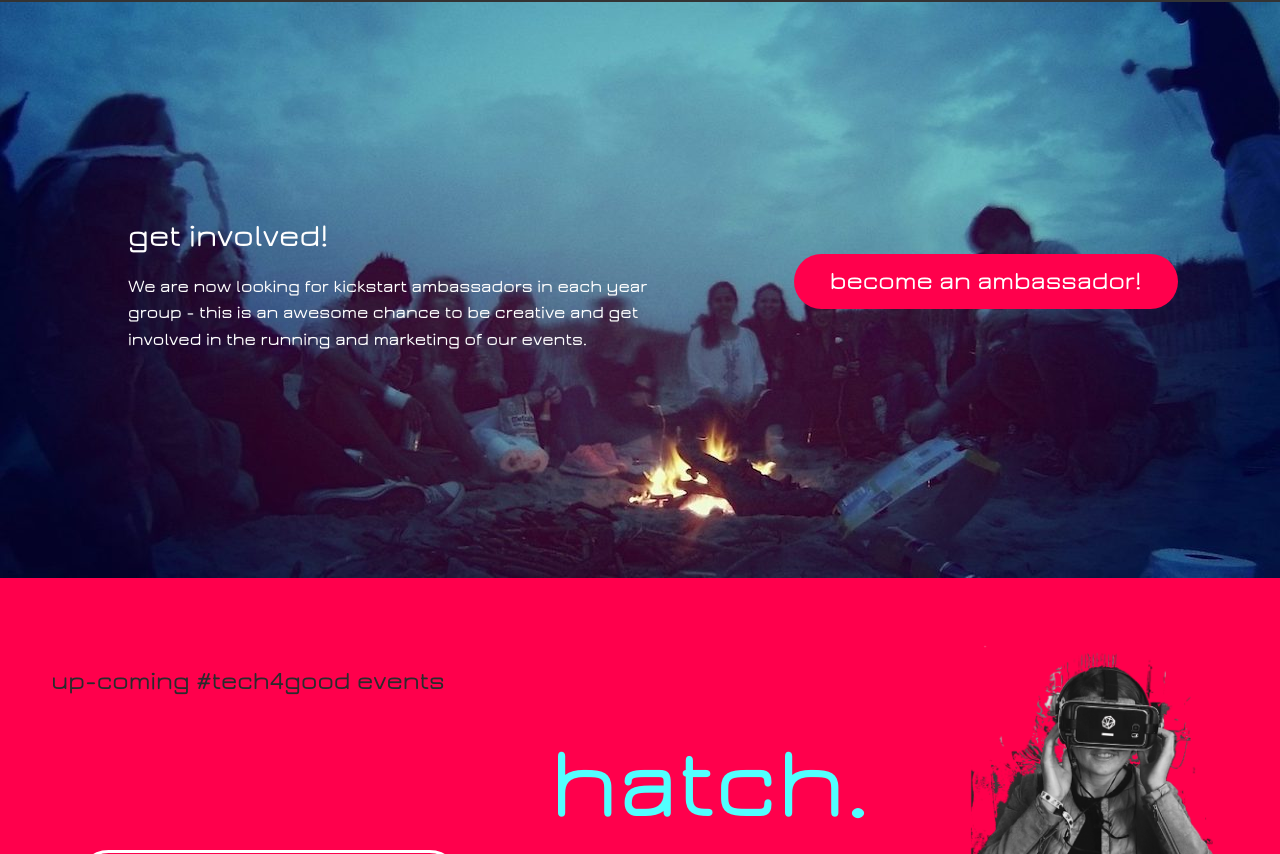
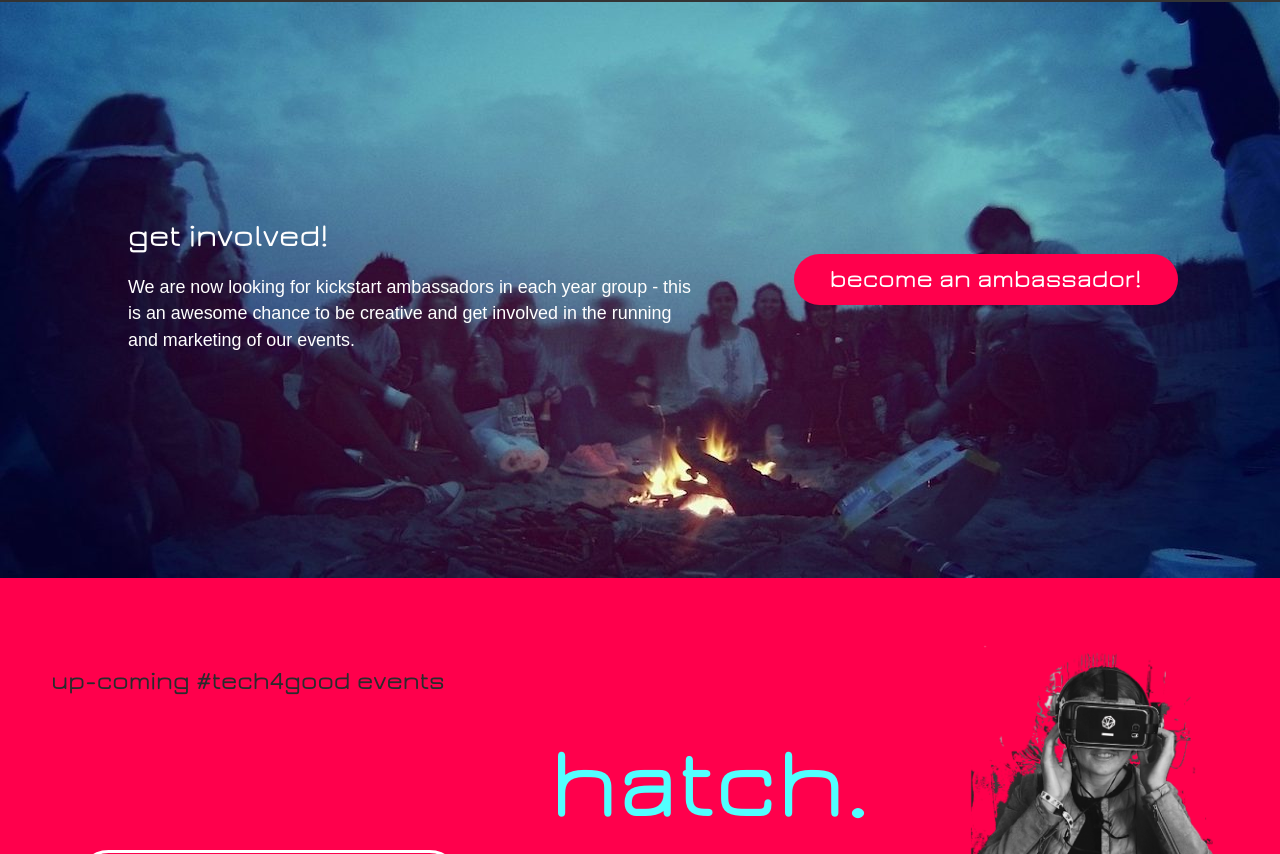
Before and after one commit to la16/kickstartsociety.github.io, a plain HTML site: page index.html in a window 1280 px wide. Shown: the part 1562-2416 px from the top of the page. Drawn offline with nearby package versions, Linux system fonts and the light colour scheme; a script that the page names is missing.

Commit message:
Update style.css

```diff
--- a/css/style.css
+++ b/css/style.css
@@ -401,8 +401,8 @@ nav a {
     margin-top:1.5vw;
     margin-left:10%;
     font-size:1.4vw;
-    font-family:'Jura-Demi-Bold', arial;
     color:white;
+    font-family: Avenir LT, sans-serif;
 }
 
 .ambassador a {
@@ -413,6 +413,7 @@ nav a {
     color:white;
     border-color:transparent;
     border-style:solid;
+    border-width:thin;
     cursor:pointer;
     font-family:'Jura-Demi-Bold', arial;
     font-size:2vw;
```
